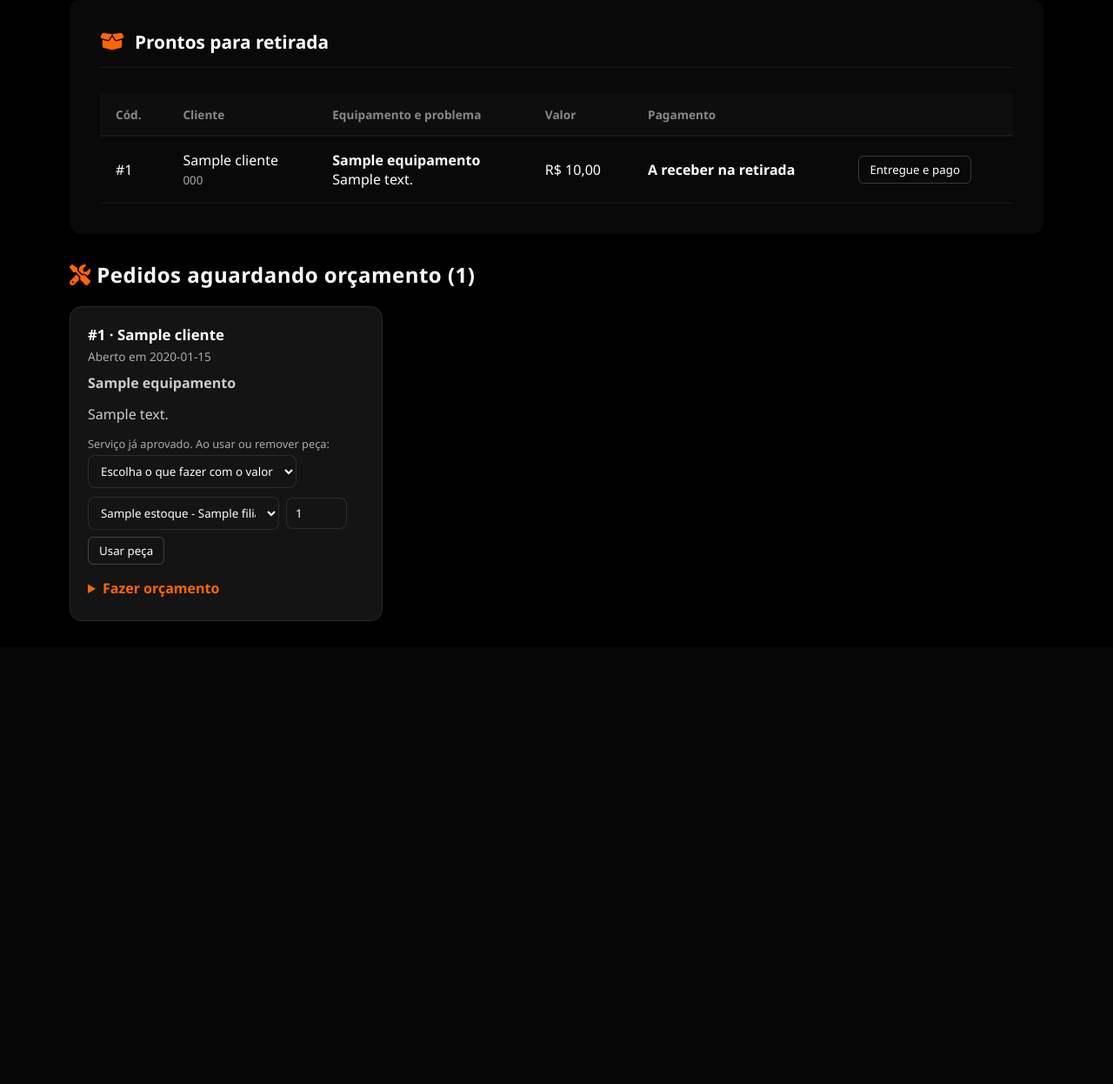
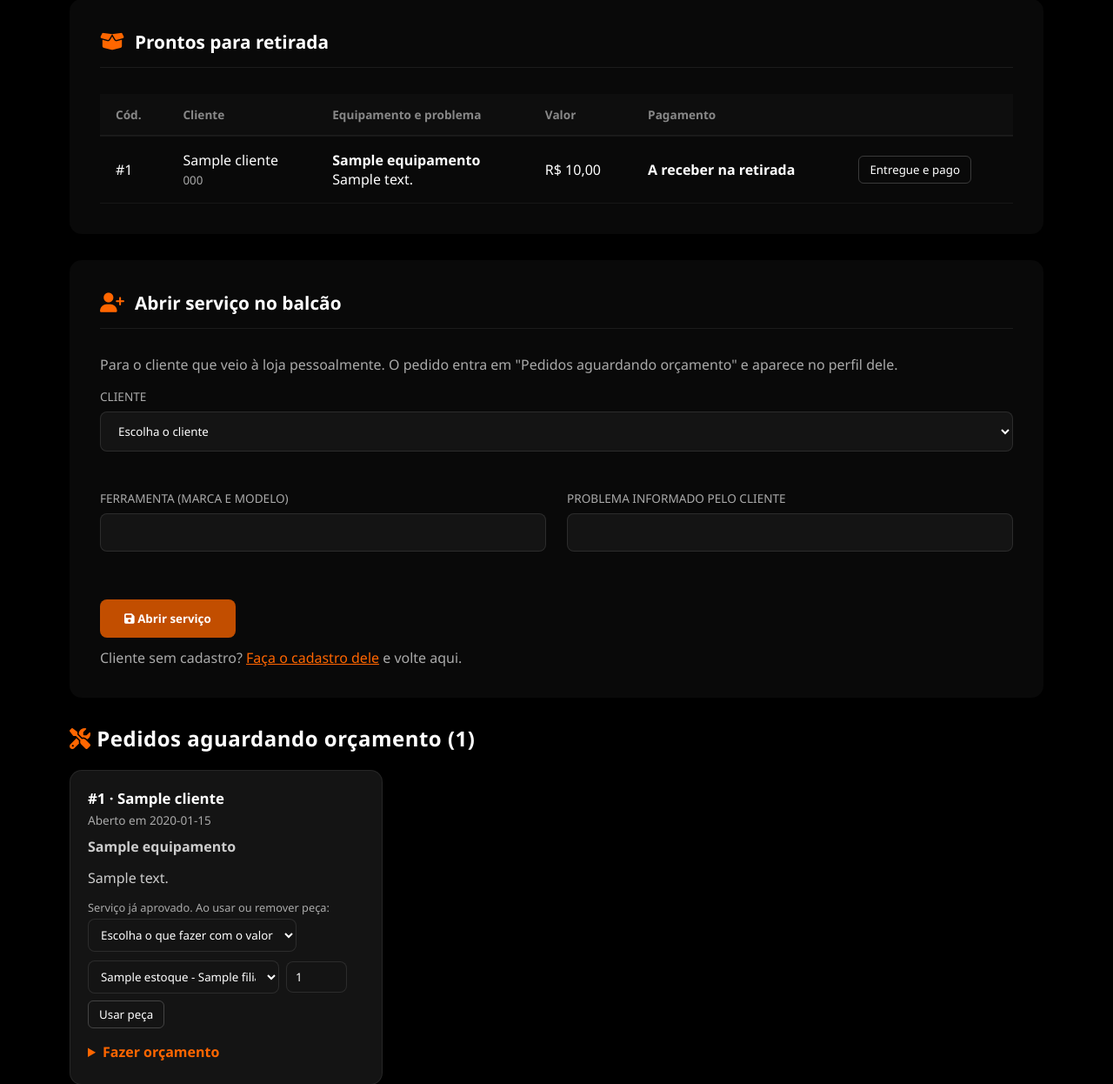
Before and after one commit to Migue1Correia/JB-Ferramentas, a Flask app: template flaskr/templates/painel_colaborador.html in a window 1280 px wide. Shown: the part 1974-3220 px from the top of the page at 87% size. Before the commit the page ends 2688 px from the top, so only its background shows below. Run offline with Flask 3, Linux system fonts and the light colour scheme; the template is opened without the code that fills it: most values are stand-ins (such as "Sample title", 1, 10 or a date in 2020); some libraries are stand-ins or nearby versions.

Commit message:
Abrir serviço no balcão: colaborador abre o pedido para o cliente que veio à loja

```diff
--- a/flaskr/main.py
+++ b/flaskr/main.py
@@ -797,6 +797,7 @@ def painel_colaborador():
     """
     servicos_pendentes = ColaboradorModel.get_servicos_pendentes()
     return render_template('painel_colaborador.html', servicos=servicos_pendentes,
+                           clientes=PersonModel.listar_com_conta(),
                            estoques=[p for p in PecaModel.listar() if p["quantidade"]],  # só o que tem para usar
                            pecas_usadas=PecaModel.usadas_por_servico(),
                            diferencas=PecaModel.diferencas(),
@@ -804,6 +805,45 @@ def painel_colaborador():
                            respondidos=ColaboradorModel.get_orcamentos_respondidos(),
                            reprovados=ColaboradorModel.get_orcamentos_reprovados(),
                            prontos=ColaboradorModel.get_prontos_para_retirada())
+
+
+@app.route('/colaborador/servico/novo', methods=['POST'])
+def abrir_servico_no_balcao():
+    """
+    Abrir Serviço no Balcão
+    O colaborador abre o pedido de manutenção para um cliente que veio à loja pessoalmente.
+    ---
+    tags:
+      - Gestão / Colaborador
+    parameters:
+      - name: id_cliente
+        in: formData
+        type: integer
+      - name: detalhes_equipamento
+        in: formData
+        type: string
+      - name: descricao
+        in: formData
+        type: string
+    responses:
+      302:
+        description: Volta para a tela Serviços.
+    """
+    descricao = (request.form.get('descricao') or '').strip()
+    equipamento = (request.form.get('detalhes_equipamento') or '').strip()
+    # O cliente precisa ser alguém com conta: é pelo perfil dele que o orçamento é aprovado
+    cliente = next((c for c in PersonModel.listar_com_conta() if str(c["id"]) == request.form.get('id_cliente')), None)
+    if not cliente:
+        flash("Escolha o cliente. Se ele ainda não tem cadastro, faça o cadastro dele antes.", "danger")
+    elif not descricao or not equipamento:
+        flash("Informe a ferramenta e a descrição do problema.", "danger")
+    elif len(equipamento) > 200:
+        flash("O nome da ferramenta aceita no máximo 200 caracteres.", "danger")
+    else:
+        sucesso, mensagem = ServiceModel.create_maintenance(
+            cliente["id"], descricao, equipamento, aberto_por=session.get('user_code'))
+        flash(f"Serviço aberto para {cliente['nome']}." if sucesso else mensagem, "success" if sucesso else "danger")
+    return redirect(url_for('painel_colaborador'))
 
 
 @app.route('/colaborador/devolucao/<int:id_servico>', methods=['POST'])
--- a/flaskr/model/person.py
+++ b/flaskr/model/person.py
@@ -104,6 +104,24 @@ class PersonModel:
         }
 
     @staticmethod
+    def listar_com_conta():
+        """
+        Lista as pessoas que têm conta ativa no site, em ordem de nome
+        (para o colaborador escolher o cliente ao abrir um serviço no balcão).
+        :return: Lista de dicionários (id, nome, codigo, telefone). Lista vazia se ocorrer um erro.
+        """
+        arg = """
+            SELECT p.id, p.nome, p.codigo, p.telefone
+            FROM pessoas p JOIN usuarios u ON u.id_pessoa = p.id
+            WHERE u.ativo = 1
+            ORDER BY p.nome;
+        """
+        res = db_execute(arg, fetch_type="all")
+        if not res[0] or res[1] is None:
+            return []
+        return [{"id": l[0], "nome": l[1], "codigo": l[2], "telefone": l[3]} for l in res[1]]
+
+    @staticmethod
     def delete(id):
         """
         Função para apagar um cadastro. Usada quando a conta de usuário não pôde ser criada,
--- a/flaskr/model/service.py
+++ b/flaskr/model/service.py
@@ -137,11 +137,13 @@ class ServiceModel:
         return True, "Compra realizada com sucesso!"
 
     @staticmethod
-    def create_maintenance(user_id, description, tool_details):
+    def create_maintenance(user_id, description, tool_details, aberto_por=None):
         """
         Função para abrir uma nova solicitação de manutenção.
         Grava nas duas tabelas (servicos e manutencoes) em uma única transação:
         ou grava tudo, ou não grava nada.
+        "aberto_por" é a pessoa que abriu o pedido quando não foi o próprio cliente
+        (o colaborador, no atendimento de balcão). Sem ele, quem abriu foi o cliente.
         """
         conexao = jb_solucoes_db.connection
         c = conexao.cursor()
@@ -149,7 +151,7 @@ class ServiceModel:
             c.execute("""
                 INSERT INTO servicos (servico_solicitado, titulo_servico, descricao_servico, id_pessoa_solicitante, id_pessoa_abertura)
                 VALUES ('manutencao', 'Manutenção de Equipamento', %s, %s, %s);
-            """, (description, user_id, user_id))
+            """, (description, user_id, aberto_por or user_id))
             # "equipamento" é o que o cliente informou; "diagnostico" fica vazio até o colaborador avaliar.
             # A tabela manutencoes pede garantia NOT NULL, por isso o 0.
             c.execute("INSERT INTO manutencoes (id_servico, equipamento, diagnostico, garantia) VALUES (%s, %s, '', 0);",
--- a/flaskr/templates/painel_colaborador.html
+++ b/flaskr/templates/painel_colaborador.html
@@ -197,6 +197,44 @@
             {% endif %}
         </section>
 
+        <section class="profile-card">
+            <div class="card-header">
+                <i class="fas fa-user-plus" aria-hidden="true"></i>
+                <h2>Abrir serviço no balcão</h2>
+            </div>
+            <p style="color: #aaaaaa; margin-bottom: 16px;">Para o cliente que veio à loja pessoalmente. O pedido entra em "Pedidos aguardando orçamento" e aparece no perfil dele.</p>
+            {% if clientes %}
+            <form method="POST" action="{{ url_for('abrir_servico_no_balcao') }}">
+                <input type="hidden" name="csrf_token" value="{{ csrf_token() }}">
+                <div class="form-grid">
+                    <div class="input-group full-width">
+                        <label for="balcao_cliente">Cliente</label>
+                        <select id="balcao_cliente" name="id_cliente" required>
+                            <option value="">Escolha o cliente</option>
+                            {% for cliente in clientes %}
+                            <option value="{{ cliente.id }}">{{ cliente.nome }} · CPF/CNPJ {{ cliente.codigo }} · {{ cliente.telefone }}</option>
+                            {% endfor %}
+                        </select>
+                    </div>
+                    <div class="input-group">
+                        <label for="balcao_equipamento">Ferramenta (marca e modelo)</label>
+                        <input type="text" id="balcao_equipamento" name="detalhes_equipamento" maxlength="200" required>
+                    </div>
+                    <div class="input-group">
+                        <label for="balcao_descricao">Problema informado pelo cliente</label>
+                        <input type="text" id="balcao_descricao" name="descricao" required>
+                    </div>
+                </div>
+                <div class="form-actions">
+                    <button type="submit" class="btn-save"><i class="fas fa-save" aria-hidden="true"></i> Abrir serviço</button>
+                </div>
+            </form>
+            <p style="color: #aaaaaa; margin-top: 12px;">Cliente sem cadastro? <a href="{{ url_for('register') }}" style="color: #ff6600;">Faça o cadastro dele</a> e volte aqui.</p>
+            {% else %}
+            <p style="color: #aaaaaa;">Nenhum cliente cadastrado ainda. <a href="{{ url_for('register') }}" style="color: #ff6600;">Faça o cadastro do cliente</a> e volte aqui.</p>
+            {% endif %}
+        </section>
+
         <section aria-labelledby="titulo-pendentes">
             <h2 id="titulo-pendentes" class="section-title"><i class="fas fa-screwdriver-wrench" aria-hidden="true" style="color: #ff6600;"></i> Pedidos aguardando orçamento ({{ servicos|length }})</h2>
             {% if servicos %}
```
Also changed, not shown: flaskr/tests/test_integracao.py (+25 -0 lines).
